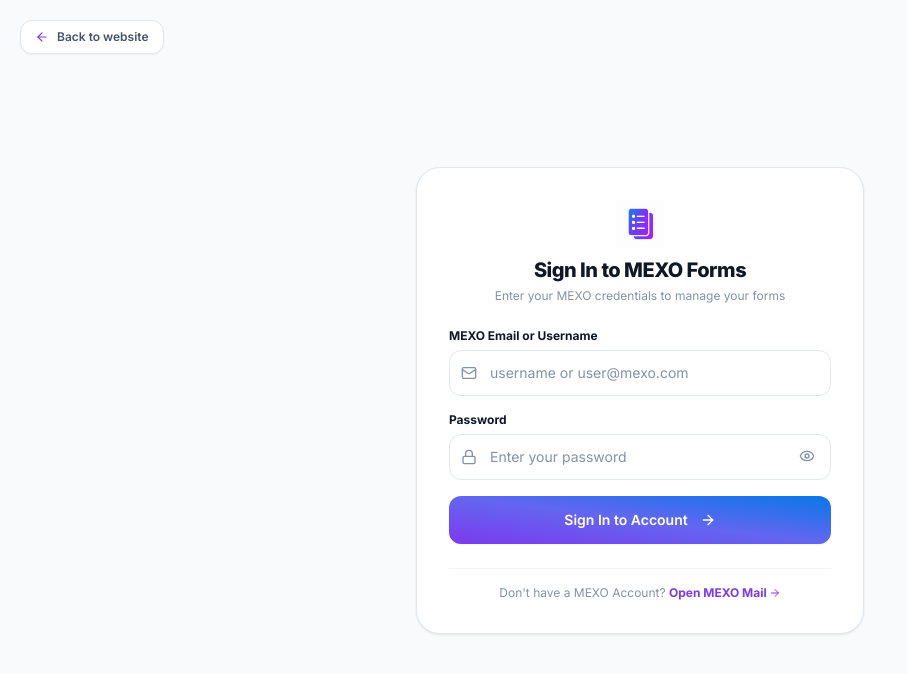
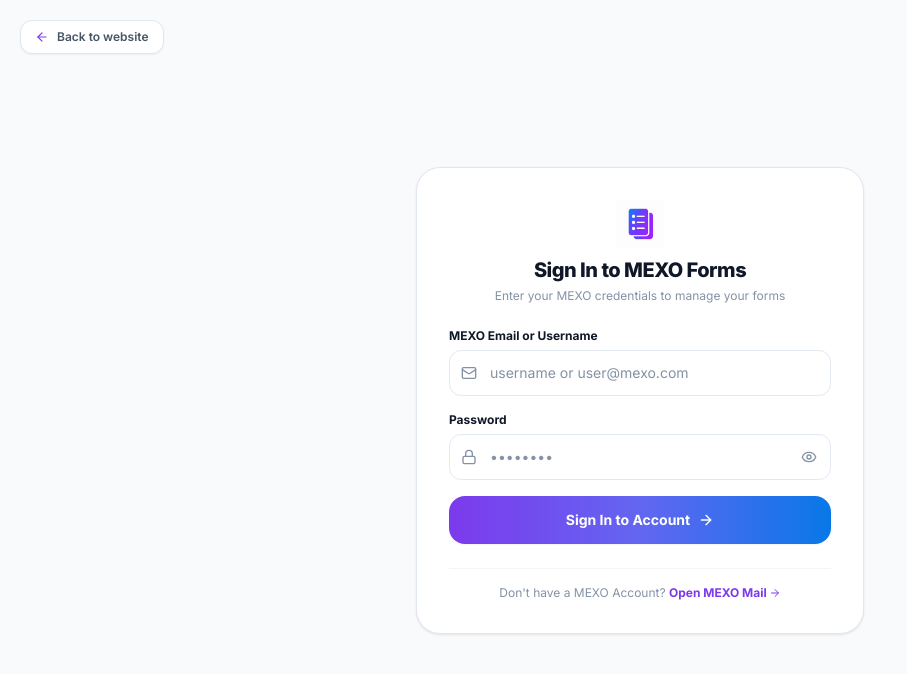
Before and after one commit to cmmanikandan/mexo-forms, a React (Vite) app: page /signin in a window 1280 px wide. Shown: the top 674 px of the page, without its empty margins (0-907 px from the left). Built offline with nearby package versions, Linux system fonts and the light colour scheme; sample sign-in values are in the browser's storage.

Commit message:
V12 Permanent Fix for Login Error: Added normalizeAuthError helper to sanitize auth errors, prevented raw object stringification '{}', updated error card UI, and enabled seamless username/email login resolution

```diff
--- a/src/pages/auth/SignInPage.tsx
+++ b/src/pages/auth/SignInPage.tsx
@@ -45,7 +45,10 @@
 
       navigate(safeTarget, { replace: true });
     } else {
-      setError(result.error || 'Sign in failed. Please check your credentials.');
+      const formatted = result.error && result.error !== '{}' && result.error !== '[object Object]'
+        ? result.error
+        : 'Sign in failed. Please check your MEXO ID and password.';
+      setError(formatted);
     }
   };
 
@@ -77,9 +80,12 @@
 
         {/* Error Alert */}
         {error && (
-          <div className="p-3.5 rounded-2xl bg-rose-50 border border-rose-200 text-xs font-semibold text-rose-700 flex items-start gap-2.5">
+          <div className="p-3.5 rounded-2xl bg-rose-50 border border-rose-200 text-xs font-semibold text-rose-800 flex items-start gap-2.5 shadow-xs">
             <span className="w-4 h-4 rounded-full bg-rose-200 text-rose-800 flex items-center justify-center font-bold text-[10px] shrink-0 mt-0.5">!</span>
-            <span>{error}</span>
+            <div className="flex-1">
+              <h4 className="text-xs font-extrabold text-rose-950">Unable to sign in</h4>
+              <p className="text-[11px] text-rose-800 font-medium mt-0.5">{error}</p>
+            </div>
           </div>
         )}
 
@@ -103,38 +109,45 @@
             <div className="flex items-center justify-between mb-1.5">
               <label className="block text-xs font-bold text-app-heading">Password</label>
             </div>
+            <div className="relative">
               <MexoInput
                 id="signin-password"
                 type={showPassword ? 'text' : 'password'}
-              placeholder="Enter your password"
+                placeholder="••••••••"
                 value={password}
                 onChange={e => setPassword(e.target.value)}
                 leftIcon={<Lock className="w-4 h-4 text-app-muted" />}
-              rightIcon={
+                autoComplete="current-password"
+                className="bg-slate-50/70 border-slate-200 focus:bg-white focus:border-[#7C3AED] focus:ring-4 focus:ring-purple-100 text-app-heading rounded-2xl py-3 pr-10"
+              />
               <button
                 type="button"
-                  onClick={() => setShowPassword(p => !p)}
-                  className="text-app-muted hover:text-app-heading transition-colors p-1"
-                  aria-label={showPassword ? 'Hide password' : 'Show password'}
+                onClick={() => setShowPassword(!showPassword)}
+                className="absolute right-3.5 top-1/2 -translate-y-1/2 text-app-muted hover:text-app-heading transition-colors"
+                tabIndex={-1}
               >
                 {showPassword ? <EyeOff className="w-4 h-4" /> : <Eye className="w-4 h-4" />}
               </button>
-              }
-              autoComplete="current-password"
-              className="bg-slate-50/70 border-slate-200 focus:bg-white focus:border-[#7C3AED] focus:ring-4 focus:ring-purple-100 text-app-heading rounded-2xl py-3"
-            />
+            </div>
           </div>
 
-          <MexoButton
+          <button
+            id="signin-submit-btn"
             type="submit"
-            variant="primary"
-            size="lg"
-            loading={loading || isLoading}
-            rightIcon={!(loading || isLoading) ? <ArrowRight className="w-4 h-4 ml-1" /> : undefined}
-            className="w-full mt-2 py-3.5 text-sm font-extrabold rounded-2xl bg-gradient-to-tr from-[#7C3AED] via-[#6366F1] to-[#0878e8] hover:opacity-95 transition-all shadow-sm cursor-pointer"
+            disabled={loading || isLoading}
+            className="w-full flex items-center justify-center gap-2 py-3.5 px-6 rounded-2xl font-bold text-sm text-white bg-gradient-to-r from-[#7C3AED] via-[#6366F1] to-[#0878e8] hover:opacity-95 transition-all shadow-sm active:scale-[0.99] cursor-pointer disabled:opacity-60 mt-2"
           >
-            Sign In to Account
-          </MexoButton>
+            {loading || isLoading ? (
+              <>
+                <div className="w-4 h-4 border-2 border-white border-t-transparent rounded-full animate-spin" />
+                <span>Signing in…</span>
+              </>
+            ) : (
+              <>
+                Sign In to Account <ArrowRight className="w-4 h-4" />
+              </>
+            )}
+          </button>
         </form>
 
         {/* Footer / MEXO Mail Link */}
--- a/src/services/authService.ts
+++ b/src/services/authService.ts
@@ -2,6 +2,39 @@
 import { supabase } from '../lib/supabase';
 import { MexoProfile } from '../types/forms';
 import { profileService } from './profileService';
+
+export function normalizeAuthError(error: any): string {
+  if (!error) return 'Unable to sign in. Please check your credentials and try again.';
+
+  if (typeof error === 'string') {
+    const trimmed = error.trim();
+    if (trimmed === '{}' || trimmed === '[object Object]' || !trimmed) {
+      return 'Unable to sign in. Please check your MEXO ID and password.';
+    }
+    if (trimmed.includes('invalid_grant') || trimmed.toLowerCase().includes('invalid login credentials')) {
+      return 'Incorrect MEXO ID or password.';
+    }
+    return error;
+  }
+
+  if (typeof error === 'object') {
+    const msg = error.message || error.error_description || error.error || error.msg;
+    if (typeof msg === 'string') {
+      const trimmedMsg = msg.trim();
+      if (trimmedMsg && trimmedMsg !== '{}' && trimmedMsg !== '[object Object]') {
+        if (trimmedMsg.toLowerCase().includes('invalid login credentials') || trimmedMsg.includes('invalid_grant')) {
+          return 'Incorrect MEXO ID or password.';
+        }
+        if (trimmedMsg.toLowerCase().includes('email not confirmed')) {
+          return 'Email address is not confirmed.';
+        }
+        return trimmedMsg;
+      }
+    }
+  }
+
+  return 'Unable to sign in. Please check your MEXO ID and password.';
+}
 
 export const authService = {
   /**
@@ -26,7 +59,6 @@
 
   /**
    * Authenticates an existing MEXO Account using Supabase Auth.
-   * NO signup, NO auto-account creation. MEXO Forms only consumes existing accounts.
    */
   async signIn(
     emailOrUsername: string,
@@ -65,25 +97,16 @@
 
       if (error) {
         if ((import.meta as any).env?.DEV) {
-          console.error('MEXO Forms authentication notice:', {
+          console.error('[AUTH] Sign-in error:', {
             status: error.status,
-            code: (error as any).code,
             message: error.message,
-            name: error.name,
           });
         }
 
         const errStatus = error.status || 0;
         const errMsg = (error.message || '').toLowerCase();
-        const errName = error.name || '';
-        const isServerError =
-          errStatus >= 500 ||
-          errName === 'AuthRetryableFetchError' ||
-          errMsg.includes('database error querying schema') ||
-          errMsg.includes('schema');
+        const errCode = (((error as any).code) || '').toLowerCase();
 
-        // Step 3: Handle authentication errors cleanly
-        const errCode = (((error as any).code) || '').toLowerCase();
         if (
           errStatus === 401 ||
           errCode.includes('invalid') ||
@@ -94,21 +117,18 @@
         } else if (errStatus === 0 || errMsg.includes('fetch') || errMsg.includes('network')) {
           return { session: null, user: null, error: 'Unable to connect to MEXO Account. Check your connection and try again.', status: 0 };
         } else {
-          return { session: null, user: null, error: error.message || 'Unable to sign in. Please try again.', status: errStatus };
+          return { session: null, user: null, error: normalizeAuthError(error), status: errStatus };
         }
       }
 
       if (!data?.session) {
-        return { session: null, user: null, error: 'Unable to sign in. Please try again.' };
+        return { session: null, user: null, error: 'Unable to sign in. Please check your credentials.' };
       }
 
       const userProfile = await profileService.getProfileById(data.session.user.id);
       return { session: data.session, user: userProfile, error: null };
     } catch (err: any) {
-      if ((import.meta as any).env?.DEV) {
-        console.error('MEXO Forms auth exception', { message: err?.message, name: err?.name });
-      }
-      return { session: null, user: null, error: 'Unable to sign in. Please try again.' };
+      return { session: null, user: null, error: normalizeAuthError(err) };
     }
   },
 
```
Lines whose indentation alone changed are shown as unchanged.
